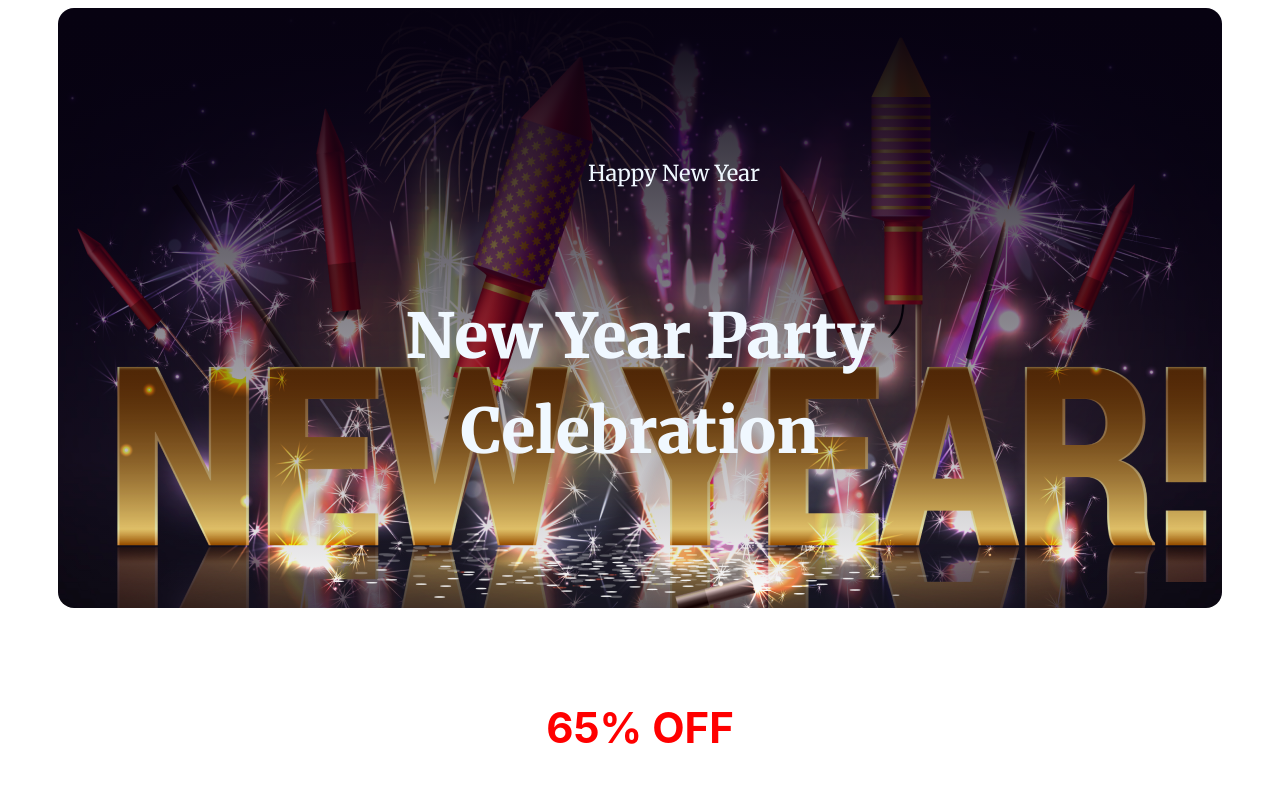
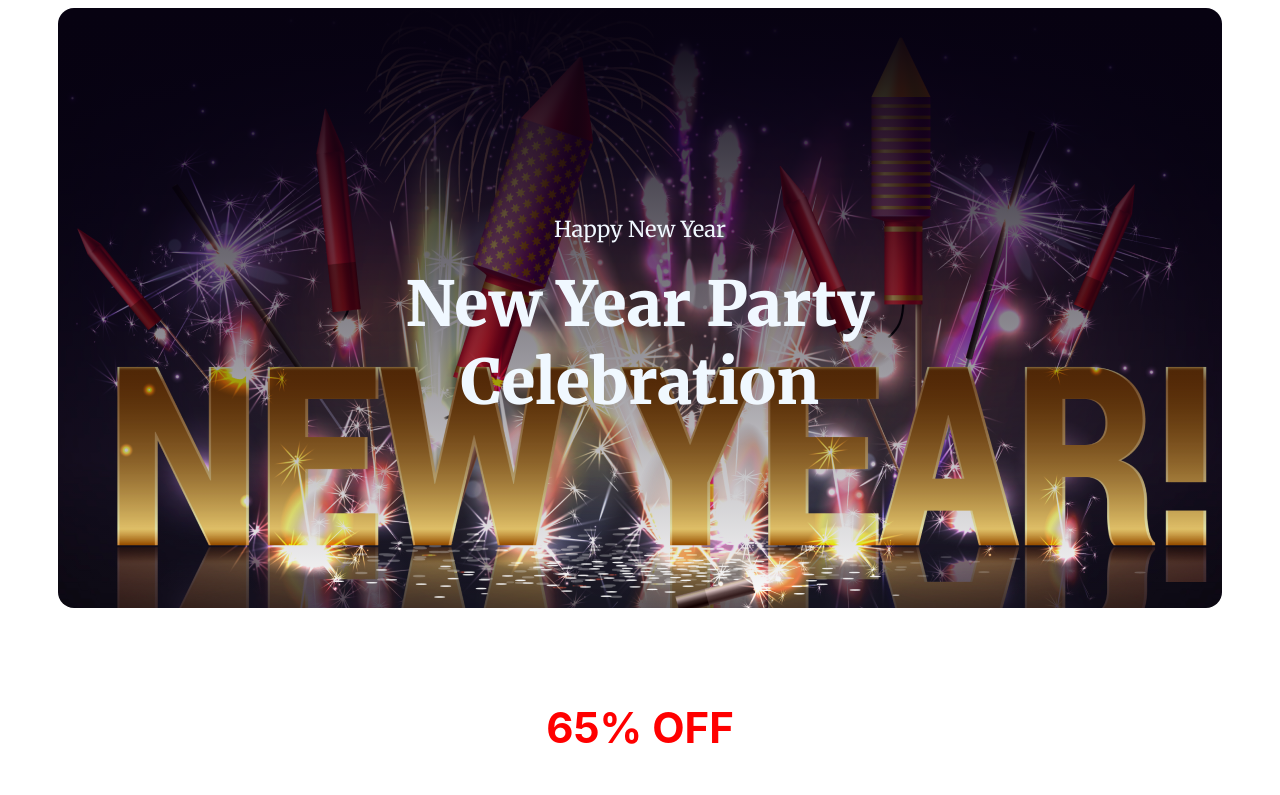
Before and after one commit to Mamun-Miah/new-year-offer-project, a plain HTML site: page index.html in a window 1280 px wide. Shown: the top 795 px of the page. Drawn offline with Linux system fonts and the light colour scheme.

Commit message:
6th commit

```diff
--- a/index.html
+++ b/index.html
@@ -11,9 +11,9 @@
 </head>
 <body>
     <header>
-        <div id="hero">
+        <div class="hero">
             <div class="hero-content">
-                <p class="title">Happy New Year</p>
+                <p class="titlehero">Happy New Year</p>
                 <h2 class="description">New Year Party Celebration</h2>
             </div>
         </div>
--- a/style.css
+++ b/style.css
@@ -5,37 +5,38 @@ header {
 main {
     margin: 0px 50px;
 }
-#hero {
+.hero {
     background-image: linear-gradient(180.00deg, rgb(7, 2, 17),rgba(7, 2, 17, 0) 100%),url(./images/Banner-Image.png);
     background-size: cover;
     height: 600px;
     background-position: center;
+    background-repeat: no-repeat;
     display: flex;
     justify-content: center;
+    border-radius: 16px;
     align-items: center;
-    border-radius: 16px;
+}
+.hero .hero-content {
+    color: aliceblue;
+    display: flex;
     flex-direction: column;
-}
-#hero .hero-content {
-    color: aliceblue;
-    text-align: center;
+    justify-content: center;
+    align-items: center;
     width: 632px;
 }
-#hero .hero-content .title {
+.hero .hero-content .titlehero {
     font-family: Merriweather;
     font-size: 22px;
     font-weight: 400;
-    line-height: 30px;
-    letter-spacing: 0%;
     text-align: center;
+    margin-top: 20px;;
 }
-#hero .hero-content .description {
+.hero .hero-content .description {
     font-family: Merriweather;
     font-size: 62px;
     font-weight: 900;
-    line-height: 95px;
-    letter-spacing: 0%;
     text-align: center;
+    margin: 0 auto;
 }
 
 /* offer start */
```
